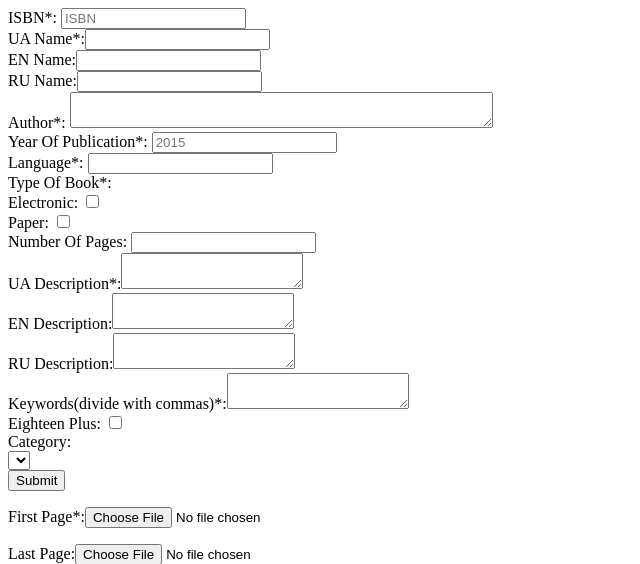
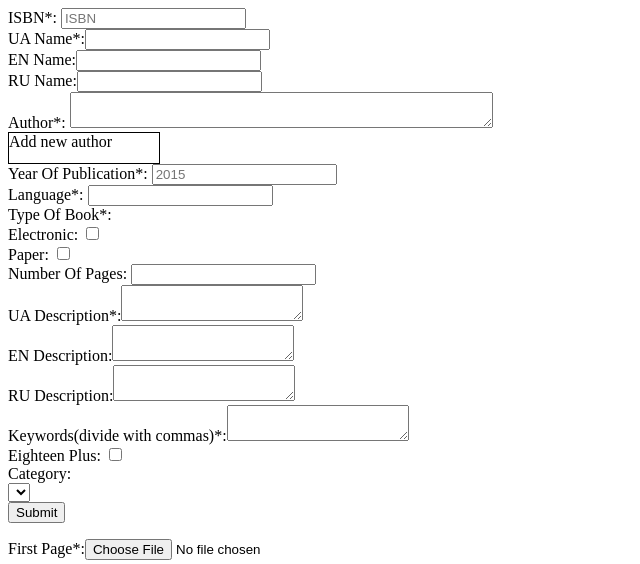
Before and after one commit to Uaman/NextBook, a Java web app: template src/main/webapp/WEB-INF/views/book/add-book.jsp in a window 1280 px wide. Shown: the top 564 px of the page, without its empty margins (0-640 px from the left). Run offline with Tomcat 11, a stand-in JSP engine, Linux system fonts and the light colour scheme; the template is opened without the code that fills it, so the values that code supplies are empty.

Commit message:
register author when register book

```diff
--- a/src/main/webapp/WEB-INF/views/book/add-book.jsp
+++ b/src/main/webapp/WEB-INF/views/book/add-book.jsp
@@ -22,6 +22,8 @@
     <link rel="stylesheet" type="text/css" href="/resources/css/textext/textext.core.css"/>
     <link rel="stylesheet" type="text/css" href="/resources/css/textext/textext.plugin.tags.css"/>
     <link rel="stylesheet" type="text/css" href="/resources/css/textext/textext.plugin.autocomplete.css"/>
+
+    <link rel="stylesheet" type="text/css" href="/resources/css/popup.css"/>
     <jsp:include page="../../../resources/js/book/add.book.js.jsp"/>
     <style>
         .progress-container{
@@ -44,6 +46,7 @@
         <label>EN Name:<input type="text" name="name_en" id="name_en"/></label><br />
         <label>RU Name:<input type="text" name="name_ru" id="name_ru"/></label><br />
         <label>Author*: <textarea id="authors" name="authors" rows="2" cols="50"></textarea></label><br />
+        <div id="add-author-button" style="width: 150px; height: 30px; border: 1px solid black; cursor: pointer;">Add new author</div>
         <label>Year Of Publication*: <input type="text" id="publication_year" name="publication_year" placeholder="2015"/></label><br />
         <input type="hidden" value="some-id" id="publisher-id" name="publisher-id" />
         <label>Language*: <input type="text" id="language" name="language"/></label><br />
@@ -90,5 +93,17 @@
         <input type="hidden" name="bookId" value="${bookId}">
         <label>Book*:<input type="file" name="book" id="book"></label><br />
     </form>
+
+<div id="add-author-form" class="popup-default" style="display: none;">
+    Author First Name UA: <input type="text" id="author-first-name-ua"><br />
+    Author Last Name UA: <input type="text" id="author-last-name-ua"><br />
+    Author First Name EN: <input type="text" id="author-first-name-en"><br />
+    Author Last Name EN: <input type="text" id="author-last-name-en"><br />
+    Author First Name RU: <input type="text" id="author-first-name-ru"><br />
+    Author Last Name RU: <input type="text" id="author-last-name-ru"><br />
+    <input type="button" value="Add" id="send-author-form">
+    <button id="close"><spring:message code="button.close"/></button>
+</div>
+<div class="shadow" style="display: none;"></div>
 </body>
 </html>
--- a/src/main/webapp/resources/css/popup.css
+++ b/src/main/webapp/resources/css/popup.css
@@ -20,6 +20,3 @@
     position: fixed;
     z-index: 50;
 }
-html{
-    height: 1000px;
-}
--- a/src/main/webapp/resources/js/book/add.book.js.jsp
+++ b/src/main/webapp/resources/js/book/add.book.js.jsp
@@ -190,6 +190,42 @@ $(document).ready(function(){
         }
     });
 
+    $('#add-author-button').click(function(){
+        $('#add-author-form').show();
+        $('.shadow').show();
+    });
+    $('#close').click(function(){
+        $('#add-author-form').hide();
+        $('.shadow').hide();
+    });
+
+    $('#send-author-form').click(function(){
+        var json = {
+            firstNameUa: $('#author-first-name-ua').val(),
+            lastNameUa: $('#author-last-name-ua').val(),
+            firstNameRu: $('#author-first-name-ru').val(),
+            lastNameRu: $('#author-last-name-ru').val(),
+            firstNameEn: $('#author-first-name-en').val(),
+            lastNameEn: $('#author-last-name-en').val()
+        };
+        $.ajax({
+            url: '/author/new-author',
+            type: 'POST',
+            data: JSON.stringify(json),
+            dataType: 'json',
+            beforeSend: function(xhr) {
+                xhr.setRequestHeader("Accept", "application/json");
+                xhr.setRequestHeader("Content-Type", "application/json");
+            },
+            success: function(data){
+                console.log(data);
+            },
+            error: function(e){
+                console.log(e);
+            }
+        })
+    });
+
     //appendAjaxFormToButtonWithProgress('#send-book', '#book-form', '#container-progress-book', '#progress-bar-book');
     //appendAjaxFormToButtonWithProgress('#send-last-page', '#last-page-form', '#container-progress-last-page', '#progress-bar-last-page');
     //appendAjaxFormToButtonWithProgress('#send-first-page', '#first-page-form', '#container-progress-first-page', '#progress-bar-first-page');
```
Also changed, not shown: src/main/java/com/nextbook/controllers/AuthorsController.java (added, +41 -0 lines), src/main/java/com/nextbook/domain/forms/author/AuthorRegisterForm.java (added, +71 -0 lines).
